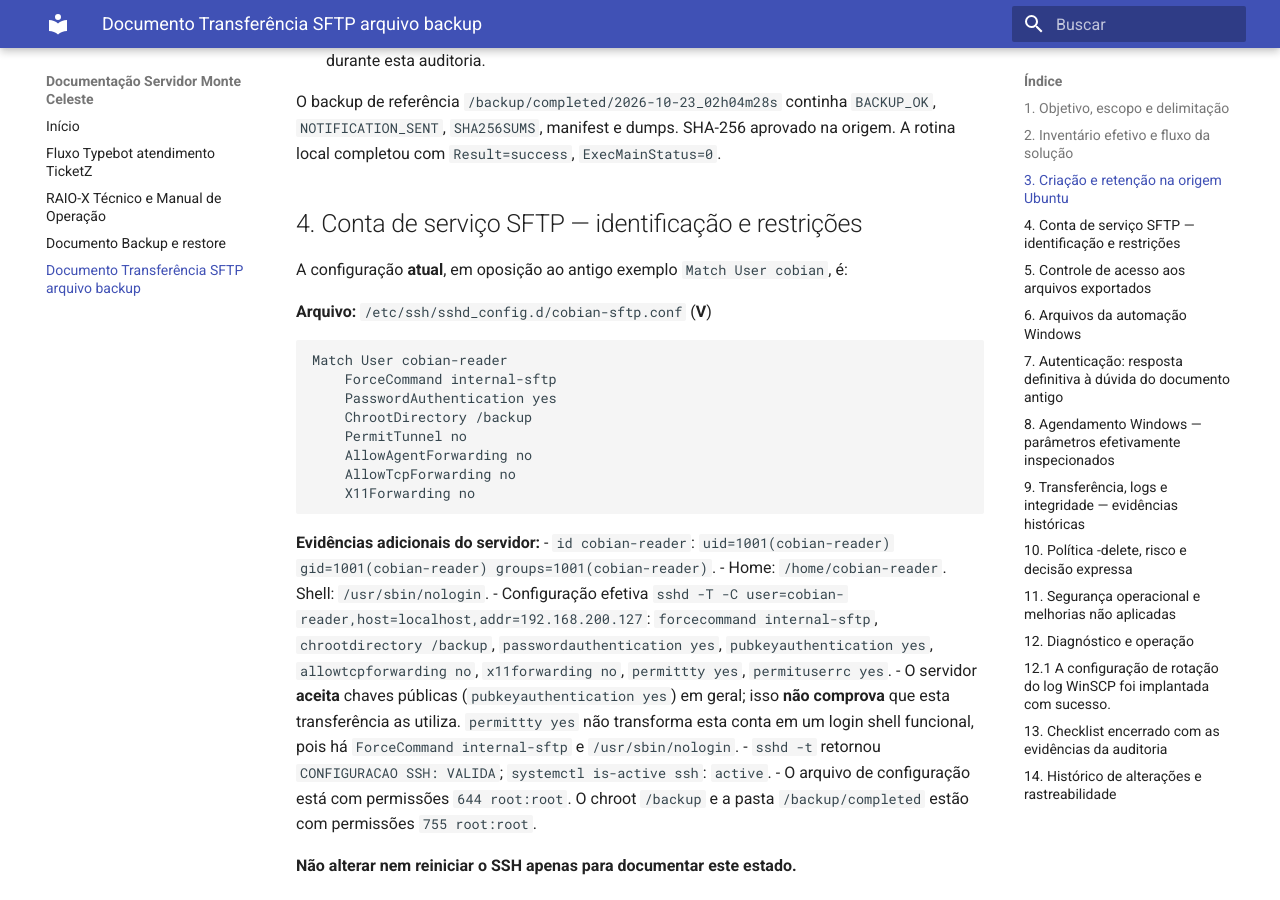
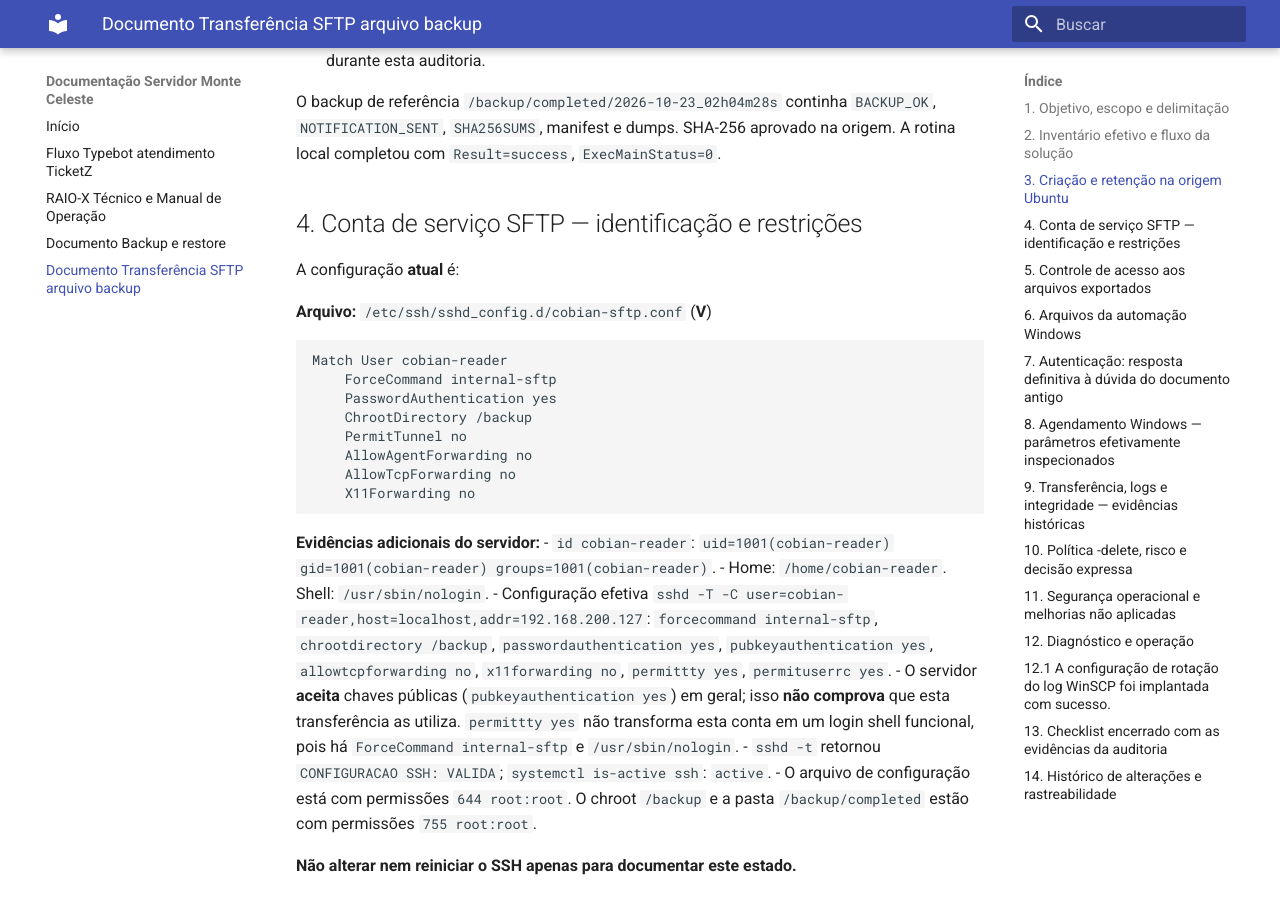
Before and after one commit to cortatroo/doc-monteceleste, an MkDocs documentation site: the page built from docs/Doc_Transferencia SFTP_Windows e Ubuntu.md, in a window 1280 px wide and 900 px high, scrolled down 2362 px. Built offline with MkDocs 1.6.1 and Material for MkDocs 9.7.7, drawn with Linux system fonts in a browser that asks for light colours.

Commit message:
Update Doc_Transferencia SFTP_Windows e Ubuntu.md

```diff
--- a/docs/Doc_Transferencia SFTP_Windows e Ubuntu.md
+++ b/docs/Doc_Transferencia SFTP_Windows e Ubuntu.md
@@ -45,7 +45,7 @@ O Rocket.Chat e seu MongoDB foram excluídos intencionalmente do escopo do Backu
 O backup de referência `/backup/completed/2026-10-23_02h04m28s` continha `BACKUP_OK`, `NOTIFICATION_SENT`, `SHA256SUMS`, manifest e dumps. SHA-256 aprovado na origem. A rotina local completou com `Result=success`, `ExecMainStatus=0`.
 
 ## 4. Conta de serviço SFTP — identificação e restrições
-A configuração **atual**, em oposição ao antigo exemplo `Match User cobian`, é:
+A configuração **atual** é:
 
 **Arquivo:** `/etc/ssh/sshd_config.d/cobian-sftp.conf` (**V**)
 
```
